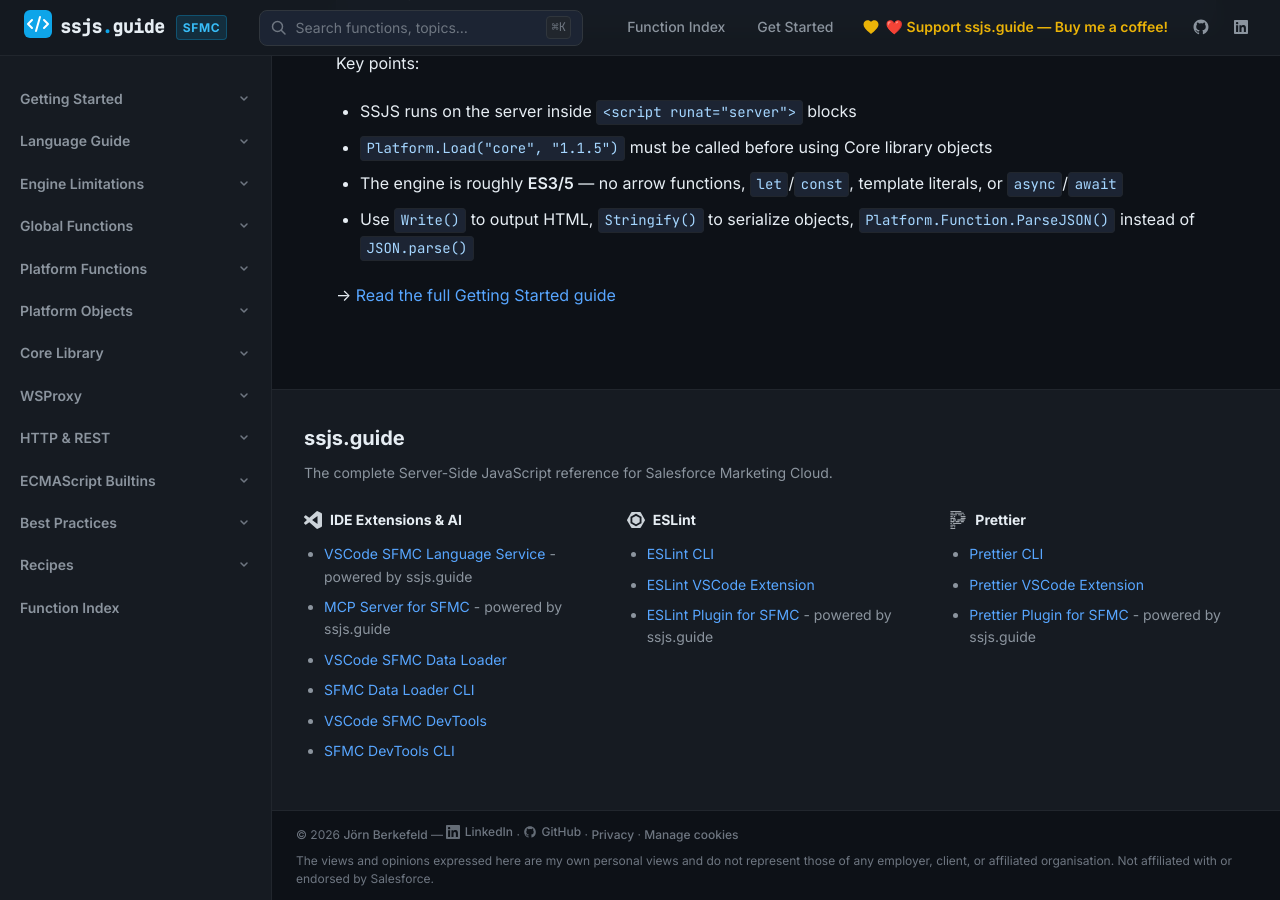
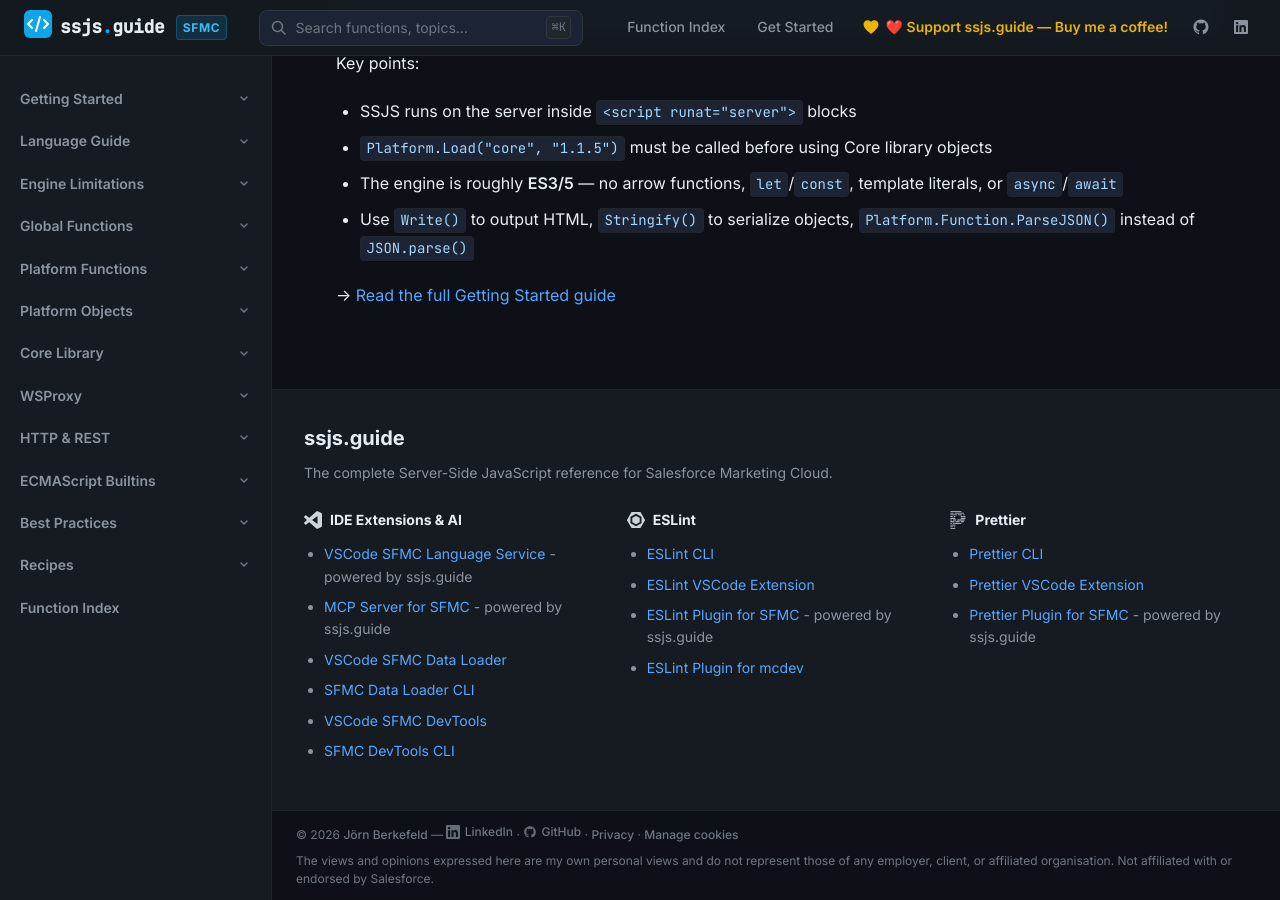
Before and after one commit to JoernBerkefeld/ssjs.guide, a Jekyll site: the page built from index.md, in a window 1280 px wide and 900 px high, scrolled down 2681 px. Built offline with Jekyll 4.4.1, drawn with Linux system fonts in a browser that asks for light colours.

Commit message:
Add eslint-plugin-mcdev to footer ESLint links

```diff
--- a/_includes/footer.html
+++ b/_includes/footer.html
@@ -32,6 +32,7 @@
           <li><a href="https://www.npmjs.com/package/eslint" target="_blank" rel="noopener">ESLint CLI</a></li>
           <li><a href="https://marketplace.visualstudio.com/items?itemName=dbaeumer.vscode-eslint" target="_blank" rel="noopener">ESLint VSCode Extension</a></li>
           <li><a href="https://www.npmjs.com/package/eslint-plugin-sfmc" target="_blank" rel="noopener">ESLint Plugin for SFMC</a> - powered by ssjs.guide</li>
+          <li><a href="https://www.npmjs.com/package/eslint-plugin-mcdev" target="_blank" rel="noopener">ESLint Plugin for mcdev</a></li>
         </ul>
       </div>
       <div class="footer-link-group">
```
